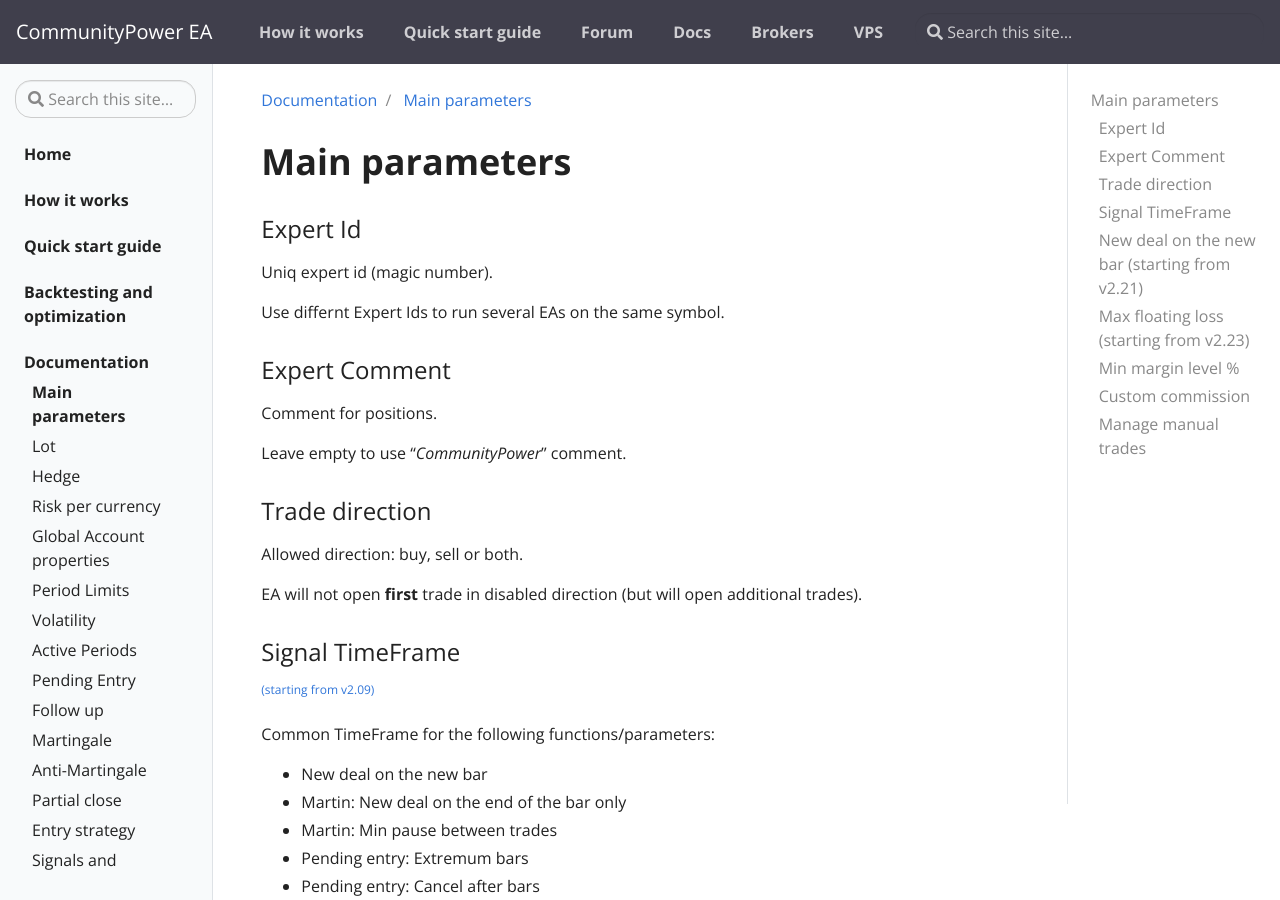
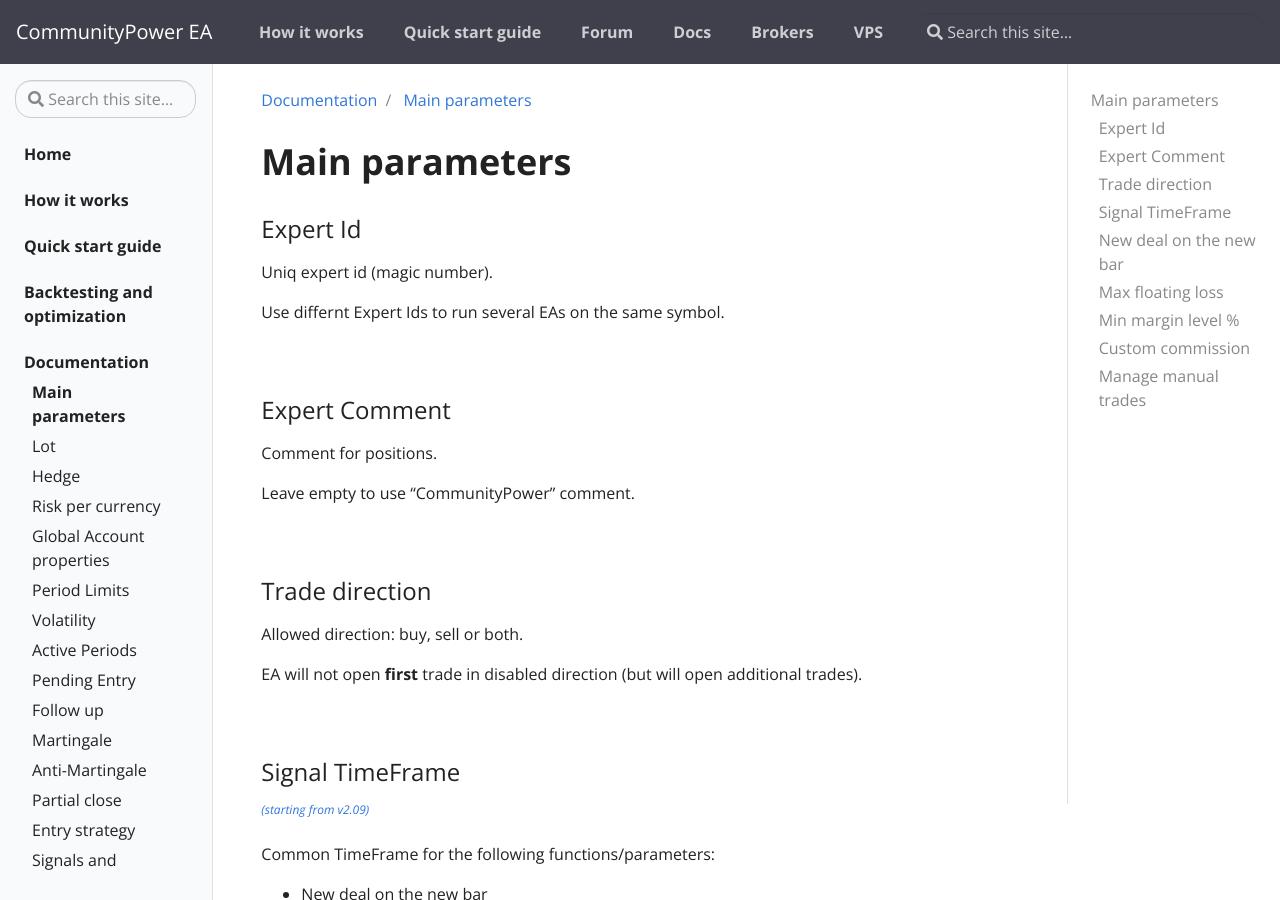
Before and after one commit to komposter/CommunityPowerEA.com, a Jekyll site: the page built from _docs/main.md, in a window 1280 px wide and 900 px high. Built offline with Jekyll 4.4.1, drawn with Linux system fonts in a browser that asks for light colours.

Commit message:
Content change

```diff
--- a/_docs/main.md
+++ b/_docs/main.md
@@ -13,12 +13,15 @@
 
 Use differnt Expert Ids to run several EAs on the same symbol.
 
+<br />
+
 ### Expert Comment
 
 Comment for positions.
 
-Leave empty to use "_CommunityPower_" comment.
+Leave empty to use "CommunityPower" comment.
 
+<br />
 
 ### Trade direction
 
@@ -26,9 +29,10 @@
 
 EA will not open **first** trade in disabled direction (but will open additional trades).
 
+<br />
 
 ### Signal TimeFrame
-<sup>[(starting from v2.09)](/docs/versions-history#20200512-209)</sup>
+<sup>[*(starting from v2.09)*](/docs/versions-history#20200512-209)</sup>
 
 Common TimeFrame for the following functions/parameters:
 * New deal on the new bar
@@ -39,18 +43,23 @@
 * Pause after loss <br/>
 and others..
 
+<br />
 
-### New deal on the new bar <sub><sup>[(starting from v2.21)](/docs/versions-history#20201130-221)</sup></sub>
+### New deal on the new bar
+<sup>[*(starting from v2.21)*](/docs/versions-history#20201130-221)</sup>
 
 If **true**, allows opening of the first deal only on the next bar after the previous deal in the same direction was closed.
 
 If **false**, the next deal can be opened on the same bar (if signal allows opening).
 
+<br />
 
-### Max floating loss <sup><sub>[*(starting from v2.23)*](/docs/versions-history#20201210-223)</sub></sup>
+### Max floating loss
+<sup>[*(starting from v2.23)*](/docs/versions-history#20201210-223)</sup>
 
 Disables new trades if floating loss of positions opened by this EA (and manual positions, if “Manage manual trades” = true) reaches specified value (in account currency). Set 0 to disable this limit.
 
+<br />
 
 ### Min margin level %
 
@@ -58,6 +67,7 @@
 
 Disables new trades if Account margin level reaches specified value (in %). Set 0 to disable this limit.
 
+<br />
 
 ### Custom commission
 
@@ -69,6 +79,7 @@
 
 Set 0 to use real commission size.
 
+<br />
 
 ### Manage manual trades
 
```
